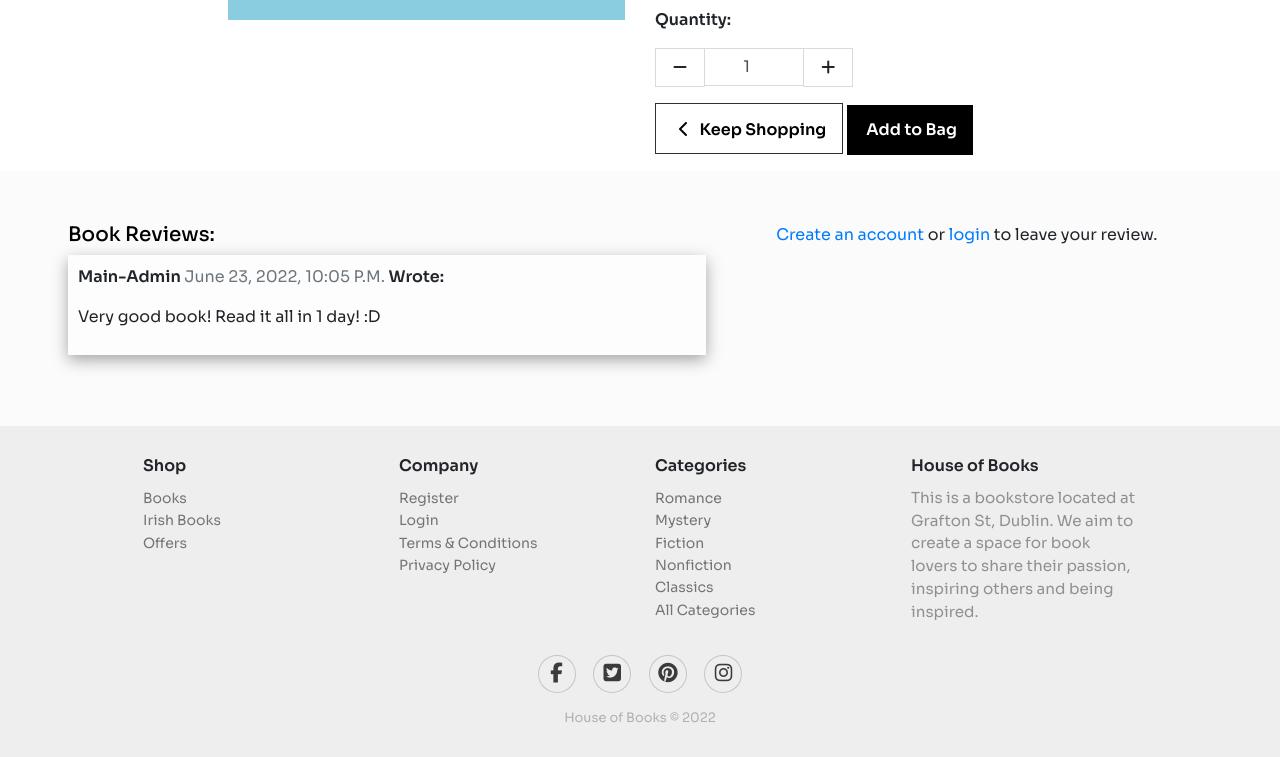
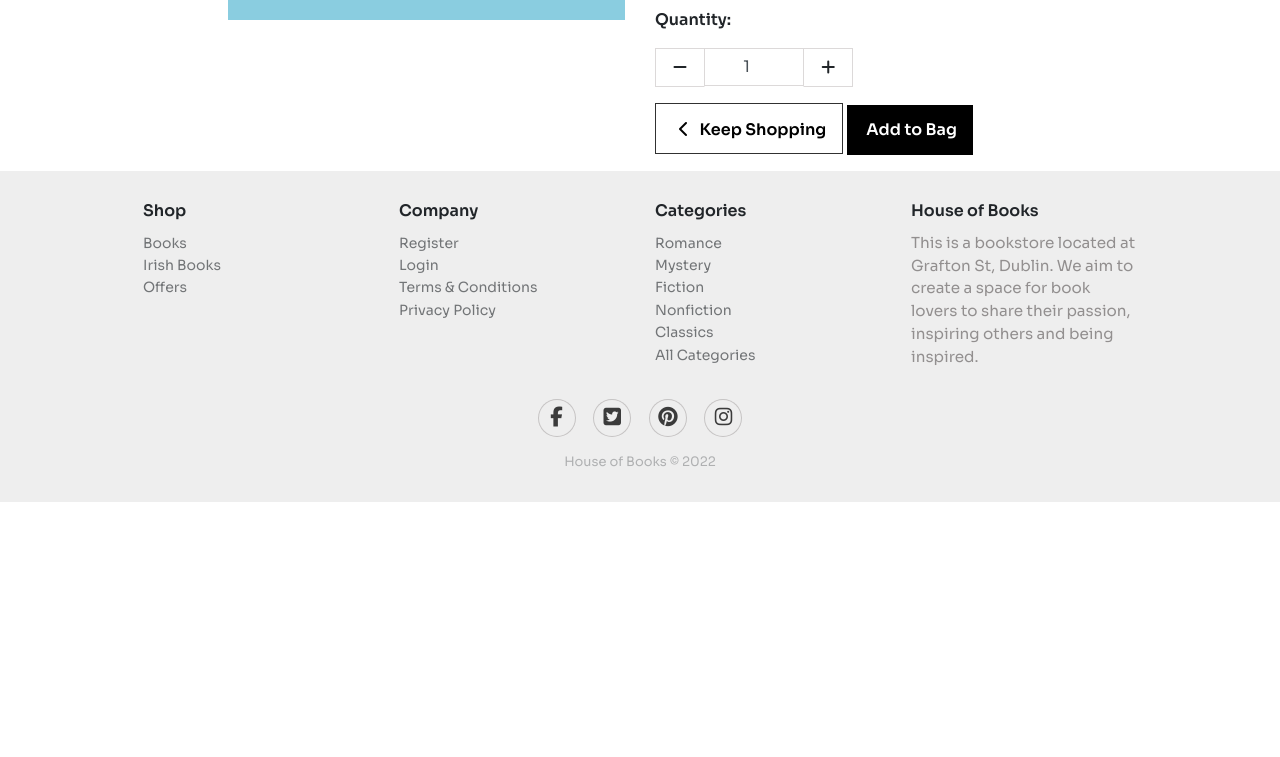
Before and after one commit to biareiam/The-House-of-Books, a Django app: page /products/4/ in a window 1280 px wide. Shown: the part 832-1589 px from the top of the page. After the commit the page ends 1334 px from the top, so only its background shows below. Run offline with Django 3.2, Linux system fonts and the light colour scheme; data comes from the database, SQL or seed files in the repository; both versions use the stored data as it was before the commit; some libraries are stand-ins or nearby versions.

Commit message:
fixing an issue with the product page

```diff
--- a/products/forms.py
+++ b/products/forms.py
@@ -1,6 +1,6 @@
 from django import forms
 from .widgets import CustomsCleareableFileInput
-from .models import Product, Category, Review
+from .models import Product, Category
 
 
 class ProductForm(forms.ModelForm):
@@ -20,8 +20,3 @@ class ProductForm(forms.ModelForm):
         self.fields['category'].choices = friendly_names
         for field_name, field in self.fields.items():
             field.widget.attrs['class'] = 'border-black rounded-0'
-
-class ReviewForm(forms.ModelForm):
-    class Meta:
-        model = Review
-        fields = ('comment',)
--- a/products/models.py
+++ b/products/models.py
@@ -31,18 +31,3 @@ class Product(models.Model):
 
     def __str__(self):
         return self.name
-
-class Review(models.Model):
-    product = models.ForeignKey(Product, on_delete=models.CASCADE,
-                                related_name="reviews")
-    name = models.CharField(max_length=80)
-    email = models.EmailField()
-    comment = models.TextField()
-    created_on = models.DateTimeField(auto_now_add=True)
-    approved = models.BooleanField(default=False)
-
-    class Meta:
-        ordering = ["created_on"]
-
-    def __str__(self):
-        return f"Comment {self.comment} by {self.name}"
--- a/products/templates/products/product_detail.html
+++ b/products/templates/products/product_detail.html
@@ -121,59 +121,7 @@
         </div>
     </div>
 </div>
-<div class="container-fluid bg" style="background-color: rgba(232, 234, 233, 0.185);">
-    <div class="row">
-        <!-- View Posted Reviews Section -->
 
-        <div class="col-lg-7 col-md-6 col-sm-12  mb-4 mt-3">
-            <div class="card-body">
-                <h5 class="text-black">Book Reviews:</h5>
-
-                {% for review in reviews %}
-                <div class="myreview">
-                    <div class="reviews" style="padding: 10px;">
-                        <p class="font-weight-bold" style="text-transform:capitalize;">
-                            {{ review.name }}
-                            <span class=" text-muted font-weight-normal">
-                                {{ review.created_on }}
-                            </span>
-                            wrote:
-                        </p>
-                        <p class="review">{{ review.comment | linebreaks }}</p>
-                    </div>
-                </div>
-
-                {% endfor %}
-
-            </div>
-        </div>
-
-        <!-- Leave a Review Section -->
-
-        <div class="col-lg-5 col-md-6 col-sm-12 mb-4 mt-3">
-            <div class="card-body">
-                {% if user.is_authenticated %}
-                <h5 class="text-black">Leave a review:</h5>
-
-                <p>Posting as: <span style="text-transform:capitalize;">{{ user.username }}</span></p>
-                <form method="POST" style="margin-top: 1.3em;">
-                    {{ review_form | crispy }}
-                    {% csrf_token %}
-                    <button type="submit" class="buttons">Submit
-                        <span class="icon">
-                            <i class="fas fa-chevron-right"></i>
-                        </span></button>
-                </form>
-                {% else %}
-                <div>
-                    <a href="{% url 'account_signup' %}">Create an account</a> or
-                    <a href="{% url 'account_login' %}">login</a> to leave your review.
-                </div>
-                {% endif %}
-            </div>
-        </div>
-    </div>
-</div>
 {% endblock %}
 
 
--- a/products/views.py
+++ b/products/views.py
@@ -3,8 +3,8 @@ from django.contrib import messages
 from django.contrib.auth.decorators import login_required
 from django.db.models import Q
 from django.db.models.functions import Lower
-from .models import Product, Category, Review
-from .forms import ProductForm, ReviewForm
+from .models import Product, Category
+from .forms import ProductForm
 
 
 def all_products(request):
@@ -61,26 +61,12 @@ def product_detail(request, product_id):
     """ A view to show individual product details """
 
     product = get_object_or_404(Product, pk=product_id)
-    reviews = product.reviews.filter(approved=True).order_by("-created_on")
-    review_form = ReviewForm()
-
-    if request.method == 'POST' and request.user.is_authenticated:
-        Review.objects.create(
-                product=product,
-                name=request.user,
-                comment=request.POST.get('comment', '')
-        )
-        messages.success(request,
-                         'Success! Your review is pending approval.')
 
     context = {
         'product': product,
-        'reviews': reviews,
-        'review_form': review_form
     }
 
     return render(request, 'products/product_detail.html', context)
-
 
 
 @login_required
--- a/static/css/base.css
+++ b/static/css/base.css
@@ -1007,11 +1007,7 @@ input[name='q']::placeholder {
 
 
 /* Product Form */
-.myreview {
-    box-shadow: rgba(0, 0, 0, 0.35) 0px 5px 15px;
-    background-color: rgba(255, 253, 253, 0.313);
-    margin-bottom: 0.7rem;
-}
+
 
 .btn-file {
     position: relative;
```
Also changed, not shown: products/admin.py (+1 -15 lines), db.sqlite3, products/migrations/0005_delete_review.py (added).
